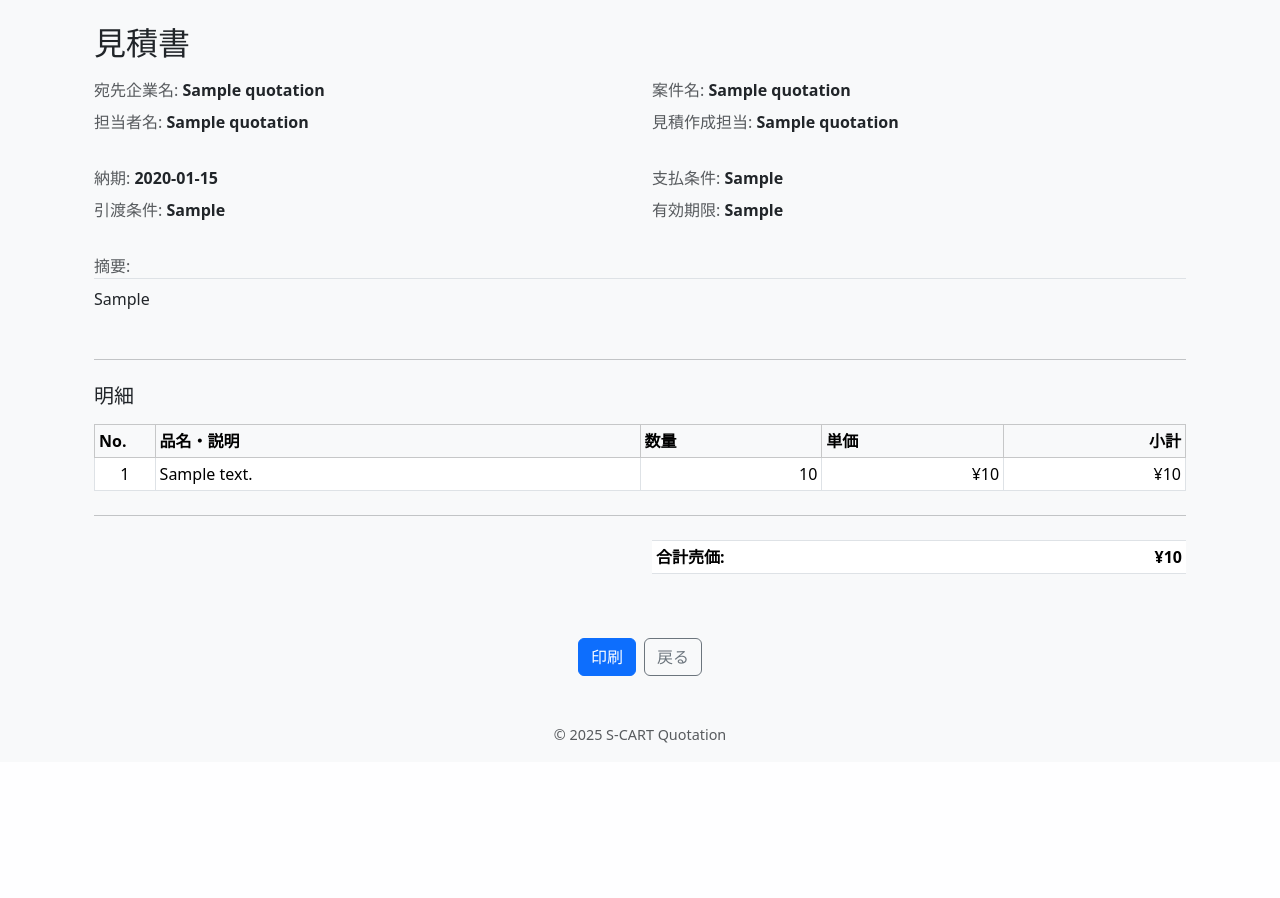
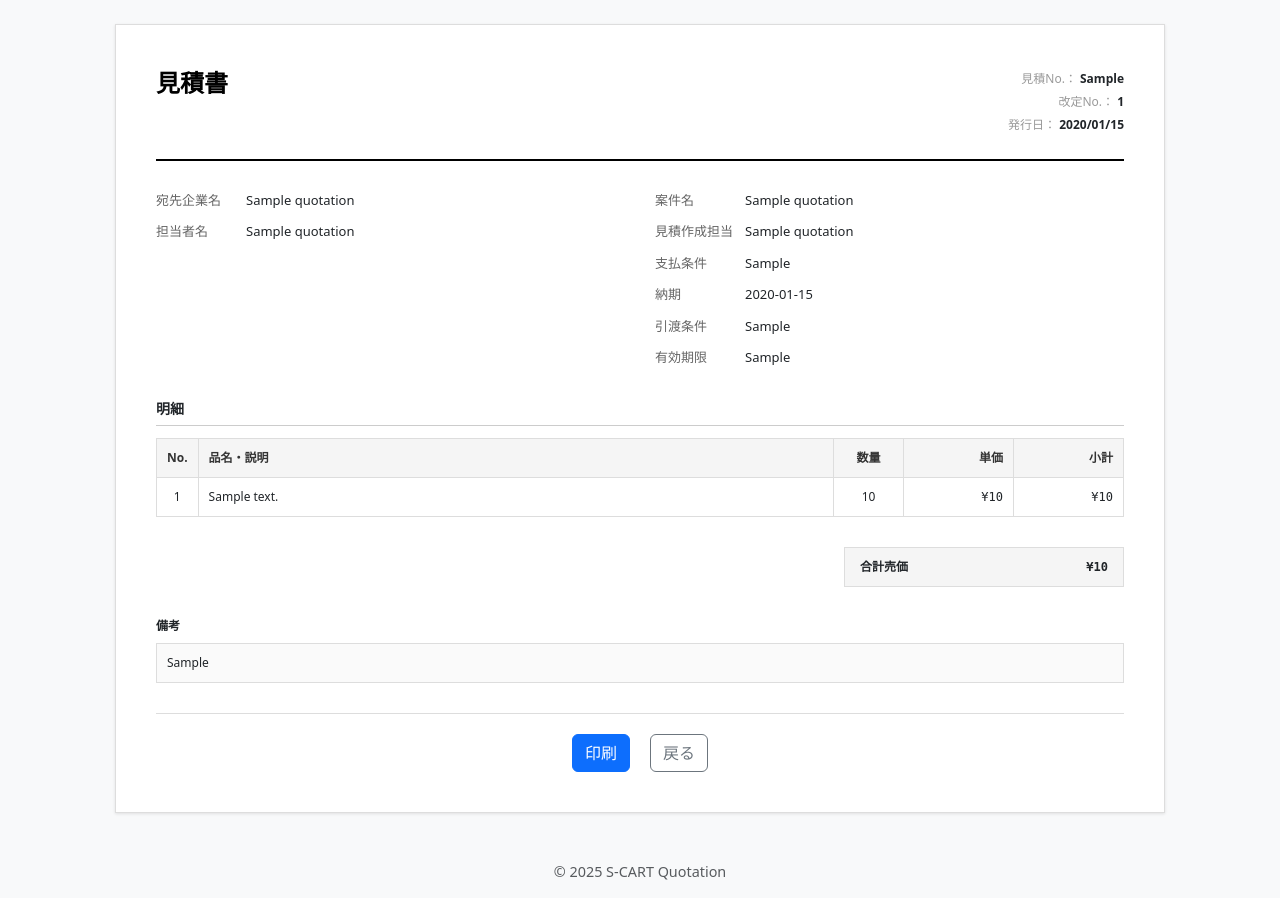
Before and after one commit to masazumi-kondo/S-CART-QUOTATION, a Flask app: page /quotation/1/print in a window 1280 px wide. Shown: the part 56-954 px from the top of the page. Before the commit the page ends 799 px from the top, so only its background shows below. Run offline with Flask 3, Linux system fonts and the light colour scheme; tables that the repository leaves empty hold one stand-in row (values such as "Sample post"); parts of the project's set-up code (start-up, migrations or seed data) failed here and were passed over.

Commit message:
Restore customer-facing quotation print layout - professional A4 format

```diff
--- a/app/templates/quotation_print.html
+++ b/app/templates/quotation_print.html
@@ -1,87 +1,372 @@
 {% extends "layout.html" %}
 {% block content %}
-<div class="container-fluid print-container mt-4" id="print-section">
-    <div class="print-header mb-5">
-        <div class="d-flex justify-content-between align-items-start">
-            <h2 class="mb-3">見積書</h2>
+
+<style>
+    /* 見積書シート用レイアウト */
+    .quotation-sheet {
+        max-width: 1050px;
+        margin: 24px auto;
+        padding: 40px;
+        background: #fff;
+        border: 1px solid #ddd;
+        box-shadow: 0 1px 3px rgba(0,0,0,0.1);
+    }
+
+    /* ヘッダー */
+    .quotation-header {
+        display: flex;
+        justify-content: space-between;
+        align-items: flex-start;
+        margin-bottom: 30px;
+        border-bottom: 2px solid #000;
+        padding-bottom: 20px;
+    }
+
+    .quotation-title {
+        font-size: 24px;
+        font-weight: bold;
+        color: #000;
+    }
+
+    .quotation-meta {
+        text-align: right;
+        font-size: 12px;
+    }
+
+    .quotation-meta-item {
+        margin: 4px 0;
+        line-height: 1.6;
+    }
+
+    /* 宛先・案件情報 */
+    .quotation-info {
+        display: grid;
+        grid-template-columns: 1fr 1fr;
+        gap: 30px;
+        margin-bottom: 30px;
+    }
+
+    .info-block {
+        display: flex;
+        flex-direction: column;
+        gap: 12px;
+    }
+
+    .info-item {
+        display: flex;
+        justify-content: space-between;
+        align-items: flex-start;
+        gap: 10px;
+        font-size: 13px;
+    }
+
+    .info-label {
+        color: #666;
+        min-width: 80px;
+        flex-shrink: 0;
+    }
+
+    .info-value {
+        font-weight: 500;
+        flex-grow: 1;
+    }
+
+    /* 明細テーブル */
+    .quotation-details-section {
+        margin: 30px 0;
+    }
+
+    .quotation-details-title {
+        font-size: 14px;
+        font-weight: bold;
+        margin-bottom: 12px;
+        border-bottom: 1px solid #ccc;
+        padding-bottom: 6px;
+    }
+
+    .quotation-table {
+        width: 100%;
+        border-collapse: collapse;
+        margin-bottom: 20px;
+        font-size: 12px;
+    }
+
+    .quotation-table thead {
+        background-color: #f5f5f5;
+        border: 1px solid #ddd;
+    }
+
+    .quotation-table thead tr {
+        border: 1px solid #ddd;
+    }
+
+    .quotation-table th {
+        padding: 10px;
+        text-align: left;
+        font-weight: bold;
+        border: 1px solid #ddd;
+        color: #333;
+    }
+
+    .quotation-table tbody tr {
+        border: 1px solid #ddd;
+    }
+
+    .quotation-table td {
+        padding: 10px;
+        border: 1px solid #ddd;
+    }
+
+    .quotation-table th.col-no {
+        width: 40px;
+        text-align: center;
+    }
+
+    .quotation-table th.col-name {
+        width: auto;
+        flex-grow: 1;
+    }
+
+    .quotation-table th.col-qty {
+        width: 70px;
+        text-align: center;
+    }
+
+    .quotation-table th.col-price {
+        width: 110px;
+        text-align: right;
+    }
+
+    .quotation-table th.col-subtotal {
+        width: 110px;
+        text-align: right;
+    }
+
+    .quotation-table td.col-no {
+        text-align: center;
+    }
+
+    .quotation-table td.col-name {
+        text-align: left;
+    }
+
+    .quotation-table td.col-qty {
+        text-align: center;
+    }
+
+    .quotation-table td.col-price {
+        text-align: right;
+        font-family: monospace;
+    }
+
+    .quotation-table td.col-subtotal {
+        text-align: right;
+        font-family: monospace;
+    }
+
+    /* 合計欄 */
+    .quotation-totals {
+        margin: 30px 0;
+        display: flex;
+        justify-content: flex-end;
+    }
+
+    .totals-box {
+        width: 280px;
+    }
+
+    .totals-row {
+        display: flex;
+        justify-content: space-between;
+        padding: 10px 15px;
+        border: 1px solid #ddd;
+        font-size: 12px;
+    }
+
+    .totals-row.header {
+        background-color: #f5f5f5;
+        font-weight: bold;
+    }
+
+    .totals-row.total {
+        background-color: #fff;
+        border-top: 2px solid #000;
+        font-weight: bold;
+        font-size: 14px;
+    }
+
+    .totals-label {
+        flex-grow: 1;
+    }
+
+    .totals-value {
+        text-align: right;
+        font-family: monospace;
+        white-space: nowrap;
+    }
+
+    /* 備考欄 */
+    .quotation-remarks-section {
+        margin: 30px 0;
+    }
+
+    .quotation-remarks-title {
+        font-size: 12px;
+        font-weight: bold;
+        margin-bottom: 8px;
+    }
+
+    .quotation-remarks {
+        padding: 10px;
+        border: 1px solid #ddd;
+        background-color: #fafafa;
+        min-height: 30px;
+        font-size: 12px;
+        line-height: 1.5;
+    }
+
+    /* ボタンエリア */
+    .quotation-buttons {
+        text-align: center;
+        margin-top: 30px;
+        padding-top: 20px;
+        border-top: 1px solid #ddd;
+    }
+
+    .quotation-buttons button {
+        margin: 0 8px;
+    }
+
+    /* 印刷時のスタイル */
+    @media print {
+        body {
+            background: #fff !important;
+            margin: 0;
+            padding: 0;
+        }
+
+        .navbar {
+            display: none !important;
+        }
+
+        .quotation-sheet {
+            max-width: none;
+            margin: 0;
+            padding: 12mm;
+            border: none;
+            box-shadow: none;
+            page-break-after: avoid;
+        }
+
+        .quotation-buttons {
+            display: none !important;
+        }
+
+        .quotation-header {
+            border-bottom: 2px solid #000;
+        }
+
+        .quotation-table {
+            page-break-inside: avoid;
+        }
+
+        .quotation-totals {
+            page-break-inside: avoid;
+        }
+
+        @page {
+            size: A4 portrait;
+            margin: 12mm;
+        }
+    }
+</style>
+
+<!-- メイン見積書シート -->
+<div class="quotation-sheet">
+
+    <!-- ヘッダー -->
+    <div class="quotation-header">
+        <div class="quotation-title">見積書</div>
+        <div class="quotation-meta">
+            <div class="quotation-meta-item">
+                <span style="color: #999;">見積No.：</span>
+                <strong>{{ quotation.quotation_no }}</strong>
+            </div>
+            <div class="quotation-meta-item">
+                <span style="color: #999;">改定No.：</span>
+                <strong>{{ quotation.revision_no or "0" }}</strong>
+            </div>
+            {% if quotation.created_at %}
+            <div class="quotation-meta-item">
+                <span style="color: #999;">発行日：</span>
+                <strong>{{ quotation.created_at.strftime('%Y/%m/%d') }}</strong>
+            </div>
+            {% endif %}
         </div>
+    </div>
 
-        <!-- 基本情報 -->
-        <div class="row mb-4">
-            <div class="col-md-6">
-                <div class="mb-2">
-                    <span class="text-muted">宛先企業名:</span>
-                    <strong>{{ quotation.company_name }}</strong>
-                </div>
-                <div class="mb-2">
-                    <span class="text-muted">担当者名:</span>
-                    <strong>{{ quotation.contact_name or "-" }}</strong>
-                </div>
+    <!-- 宛先・案件情報 -->
+    <div class="quotation-info">
+        <!-- 左：宛先情報 -->
+        <div class="info-block">
+            <div class="info-item">
+                <span class="info-label">宛先企業名</span>
+                <span class="info-value">{{ customer_display_name }}</span>
             </div>
-            <div class="col-md-6">
-                <div class="mb-2">
-                    <span class="text-muted">案件名:</span>
-                    <strong>{{ quotation.project_name }}</strong>
-                </div>
-                <div class="mb-2">
-                    <span class="text-muted">見積作成担当:</span>
-                    <strong>{{ quotation.estimator_name or "-" }}</strong>
-                </div>
+            <div class="info-item">
+                <span class="info-label">担当者名</span>
+                <span class="info-value">{{ quotation.contact_name or "-" }}</span>
             </div>
         </div>
 
-        <!-- 納期・条件 -->
-        <div class="row mb-4">
-            <div class="col-md-6">
-                <div class="mb-2">
-                    <span class="text-muted">納期:</span>
-                    <strong>{{ quotation.delivery_date or "-" }}</strong>
-                </div>
-                <div class="mb-2">
-                    <span class="text-muted">引渡条件:</span>
-                    <strong>{{ quotation.delivery_terms or "-" }}</strong>
-                </div>
+        <!-- 右：案件・条件情報 -->
+        <div class="info-block">
+            <div class="info-item">
+                <span class="info-label">案件名</span>
+                <span class="info-value">{{ quotation.project_name or "-" }}</span>
             </div>
-            <div class="col-md-6">
-                <div class="mb-2">
-                    <span class="text-muted">支払条件:</span>
-                    <strong>{{ quotation.payment_terms or "-" }}</strong>
-                </div>
-                <div class="mb-2">
-                    <span class="text-muted">有効期限:</span>
-                    <strong>{{ quotation.valid_until or "-" }}</strong>
-                </div>
+            <div class="info-item">
+                <span class="info-label">見積作成担当</span>
+                <span class="info-value">{{ estimator_info or "-" }}</span>
+            </div>
+            <div class="info-item">
+                <span class="info-label">支払条件</span>
+                <span class="info-value">{{ quotation.payment_terms or "-" }}</span>
+            </div>
+            <div class="info-item">
+                <span class="info-label">納期</span>
+                <span class="info-value">{{ quotation.delivery_date or "-" }}</span>
+            </div>
+            <div class="info-item">
+                <span class="info-label">引渡条件</span>
+                <span class="info-value">{{ quotation.delivery_terms or "-" }}</span>
+            </div>
+            <div class="info-item">
+                <span class="info-label">有効期限</span>
+                <span class="info-value">{{ quotation.valid_until or "-" }}</span>
             </div>
         </div>
-
-        {% if quotation.remarks %}
-        <div class="mb-4">
-            <span class="text-muted">摘要:</span>
-            <div class="border-top pt-2">{{ quotation.remarks }}</div>
-        </div>
-        {% endif %}
     </div>
 
-    <hr class="my-4">
+    <!-- 明細セクション -->
+    <div class="quotation-details-section">
+        <div class="quotation-details-title">明細</div>
 
-    <!-- 明細テーブル -->
-    <div class="print-details mb-4">
-        <h5 class="mb-3">明細</h5>
-        <table class="table table-bordered table-sm">
-            <thead class="table-light">
+        <table class="quotation-table">
+            <thead>
                 <tr>
-                    <th style="width: 5%;">No.</th>
-                    <th style="width: 40%;">品名・説明</th>
-                    <th style="width: 15%;">数量</th>
-                    <th style="width: 15%;">単価</th>
-                    <th style="width: 15%; text-align: right;">小計</th>
+                    <th class="col-no">No.</th>
+                    <th class="col-name">品名・説明</th>
+                    <th class="col-qty">数量</th>
+                    <th class="col-price">単価</th>
+                    <th class="col-subtotal">小計</th>
                 </tr>
             </thead>
             <tbody>
                 {% for detail in details %}
                 <tr>
-                    <td style="text-align: center;">{{ loop.index }}</td>
-                    <td>
+                    <td class="col-no">{{ loop.index }}</td>
+                    <td class="col-name">
                         {% if detail.description %}
                             {{ detail.description }}
                         {% elif detail.product %}
@@ -90,71 +375,55 @@
                             -
                         {% endif %}
                     </td>
-                    <td style="text-align: right;">{{ detail.quantity|default(0)|int }}</td>
-                    <td style="text-align: right;">¥{{ "{:,}".format(detail.price|default(0)|int) }}</td>
-                    <td style="text-align: right;">¥{{ "{:,}".format(detail.subtotal|default(0)|int) }}</td>
+                    <td class="col-qty">{{ detail.quantity|default(0)|int }}</td>
+                    <td class="col-price">¥{{ "{:,}".format(detail.price|default(0)|int) }}</td>
+                    <td class="col-subtotal">¥{{ "{:,}".format(detail.subtotal|default(0)|int) }}</td>
                 </tr>
                 {% endfor %}
             </tbody>
         </table>
     </div>
 
-    <hr class="my-4">
-
-    <!-- 合計・値引き・最終合計 -->
-    <div class="print-totals">
-        <div class="row justify-content-end">
-            <div class="col-md-6">
-                <table class="table table-sm border-top border-bottom mb-3">
-                    <tbody>
-                        <tr>
-                            <td class="fw-bold">合計売価:</td>
-                            <td style="text-align: right;">
-                                <strong>¥{{ "{:,}".format(total_amount|int) }}</strong>
-                            </td>
-                        </tr>
-                        {% if discount_amount > 0 %}
-                        <tr>
-                            <td class="fw-bold">値引き額:</td>
-                            <td style="text-align: right;">
-                                <strong>-¥{{ "{:,}".format(discount_amount|int) }}</strong>
-                            </td>
-                        </tr>
-                        <tr class="table-light">
-                            <td class="fw-bold fs-5">最終合計売価:</td>
-                            <td style="text-align: right;">
-                                <strong class="fs-5">¥{{ "{:,}".format(total_after_discount|int) }}</strong>
-                            </td>
-                        </tr>
-                        {% endif %}
-                    </tbody>
-                </table>
+    <!-- 合計欄 -->
+    <div class="quotation-totals">
+        <div class="totals-box">
+            <div class="totals-row header">
+                <span class="totals-label">合計売価</span>
+                <span class="totals-value">¥{{ "{:,}".format(total_amount|int) }}</span>
             </div>
+            {% if discount_amount and discount_amount > 0 %}
+            <div class="totals-row">
+                <span class="totals-label">値引き額</span>
+                <span class="totals-value">-¥{{ "{:,}".format(discount_amount|int) }}</span>
+            </div>
+            <div class="totals-row total">
+                <span class="totals-label">最終合計売価</span>
+                <span class="totals-value">¥{{ "{:,}".format(total_after_discount|int) }}</span>
+            </div>
+            {% endif %}
         </div>
     </div>
 
-    <!-- 印刷ボタン -->
-    <div class="print-button-area mt-5 mb-4 d-print-none">
-        <div class="d-flex gap-2 justify-content-center">
-            <button type="button" class="btn btn-primary" onclick="window.print()">
-                印刷
-            </button>
-            <button type="button" class="btn btn-outline-secondary" onclick="window.history.back()">
-                戻る
-            </button>
+    <!-- 備考 -->
+    {% if quotation.remarks or summary.remarks %}
+    <div class="quotation-remarks-section">
+        <div class="quotation-remarks-title">備考</div>
+        <div class="quotation-remarks">
+            {{ quotation.remarks or summary.remarks or "特に無し" }}
         </div>
     </div>
+    {% endif %}
 
-<style media="print">
-    .d-print-none {
-        display: none !important;
-    }
-    .print-container {
-        margin: 0;
-        padding: 20mm;
-    }
-    body {
-        background: white;
-    }
-</style>
+    <!-- ボタン（印刷時は非表示） -->
+    <div class="quotation-buttons no-print">
+        <button type="button" class="btn btn-primary" onclick="window.print()">
+            <i class="fas fa-print"></i> 印刷
+        </button>
+        <button type="button" class="btn btn-outline-secondary" onclick="window.history.back()">
+            <i class="fas fa-arrow-left"></i> 戻る
+        </button>
+    </div>
+
+</div>
+
 {% endblock %}
```
